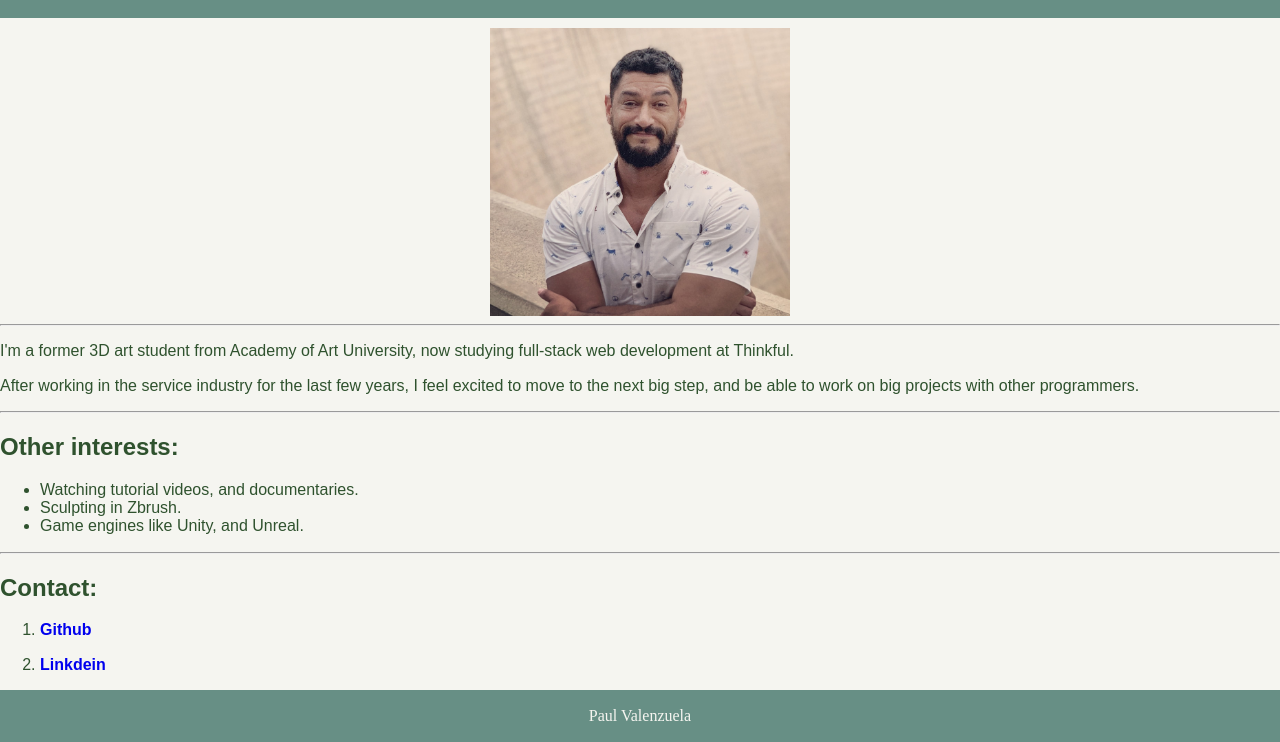
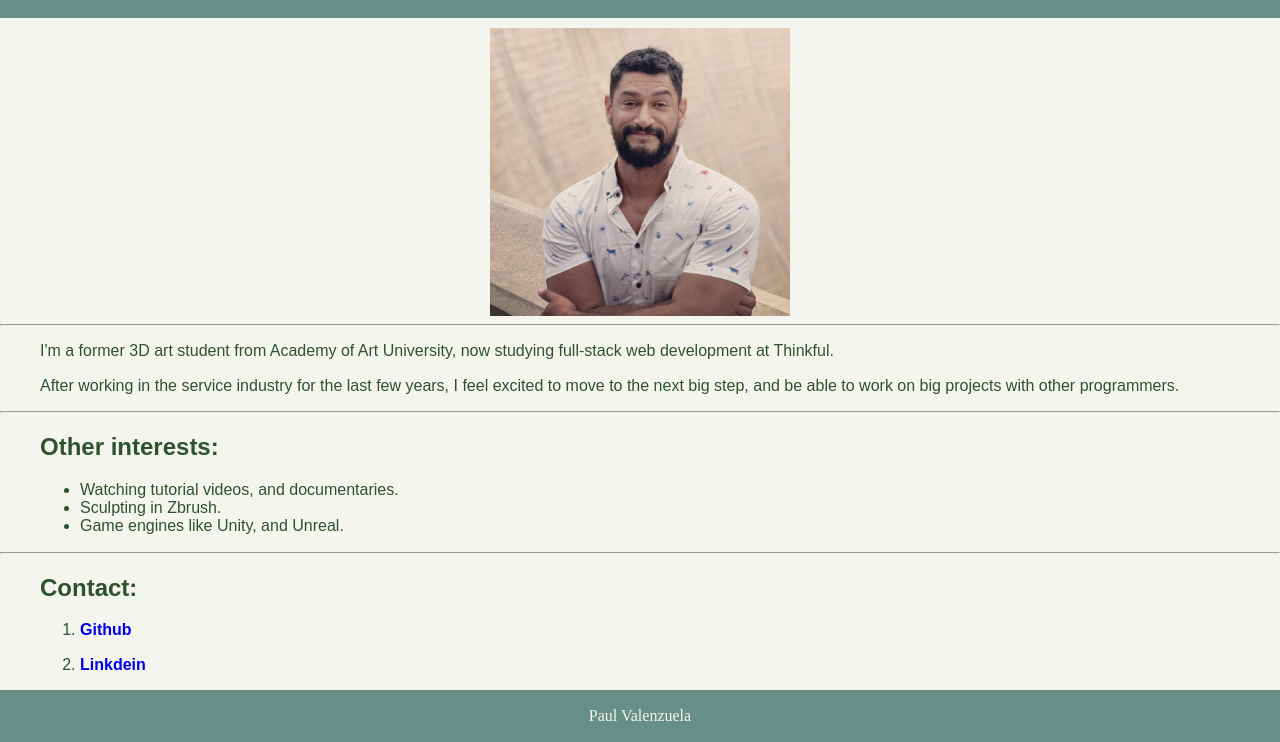
Before and after one commit to Paulvalen/portfolio, a plain HTML site: page index.html in a window 1280 px wide. Shown: the part 111-853 px from the top of the page. Drawn offline with nearby package versions, Linux system fonts and the light colour scheme; a script that the page names is missing.

Commit message:
Add files via upload

```diff
--- a/style.css
+++ b/style.css
@@ -26,7 +26,7 @@ main{
   color: #2f522e;
 }
 /* padding the content */
-article{
+.wrapper{
   padding: 0 40px 0px 40px;
   margin: auto;
 }
@@ -37,8 +37,5 @@ footer{
   color: #f5f5f0;
   padding: 1px 0px 1px 0px;
   margin: 0;
-/* font for links and color */
+
 }
-ol, ul{
-   color: #2f522e;
-}
```
